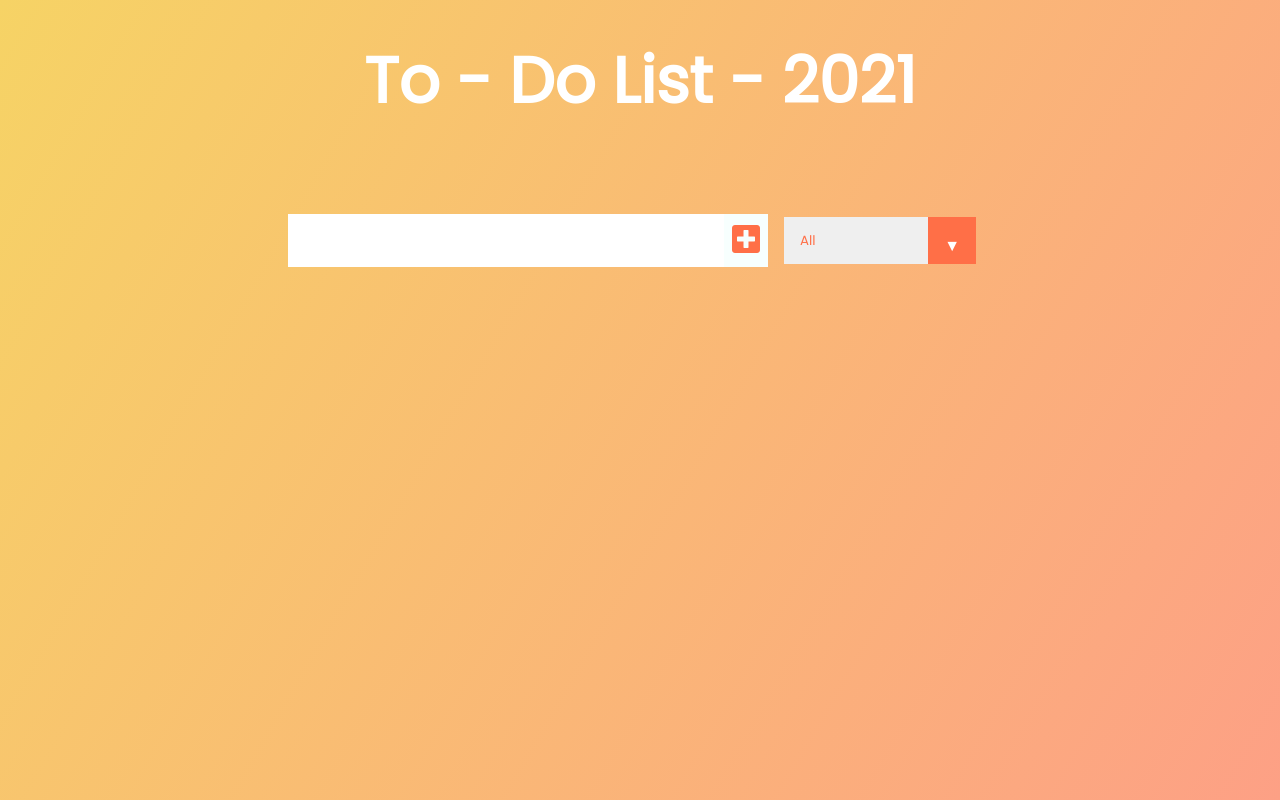
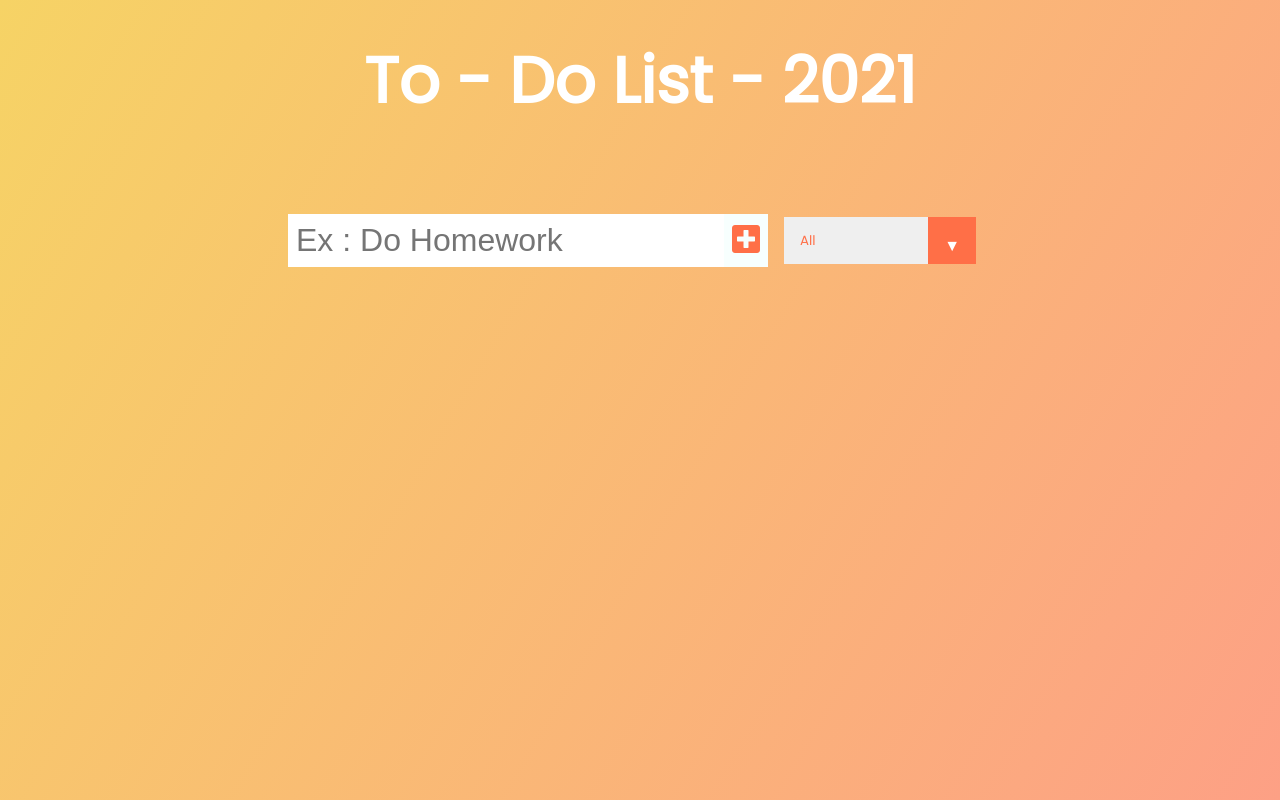
Before and after one commit to yagizdo/TodoAppReact, a React (Create React App) app: page / in a window 1280 px wide. Built offline with nearby package versions, Linux system fonts and the light colour scheme.

Commit message:
add input check

```diff
--- a/src/App.js
+++ b/src/App.js
@@ -11,12 +11,6 @@ function App() {
   const [todos, setTodos] = useState([]);
   const [status, setStatus] = useState("all");
   const [filteredTodos, setFilteredTodos] = useState([]);
-
-    // Use Effect
-    useEffect(() => {
-      filterHandler();
-    },[todos,status]);
-
   // Functions
   const filterHandler = () => {
     switch(status) {
@@ -30,6 +24,12 @@ function App() {
       break;
     }
   }
+    // Use Effect
+    useEffect(() => {
+      filterHandler();
+    },[todos,status]);
+
+
   return (
     <div className="App">
       <header>
--- a/src/components/form.js
+++ b/src/components/form.js
@@ -7,18 +7,25 @@
     };
     const submitTodoHandler = (e) => {
       e.preventDefault();
+if(inputText === ""){
+  alert("You need to type something in input")
+}
+     else{
       setTodos([
         ...todos, {text: inputText, completed : false, id: Math.random() *1000 }
       ]);
       setInputText("");
+     }
     };
 
       const statusHandler = (e) => {
         setStatus(e.target.value);
       }
+
+
       return(
   <form>
-        <input value={inputText} onChange={inputTextHandler} type="text" className="todo-input" />
+        <input value={inputText} onChange={inputTextHandler} placeholder="Ex : Do Homework" type="text" className="todo-input" />
         <button onClick={submitTodoHandler} className="todo-button" type="submit">
           <i className="fas fa-plus-square"></i>
         </button>
```
Also changed, not shown: 1 other file (tests, documents, lock files or other folders).
